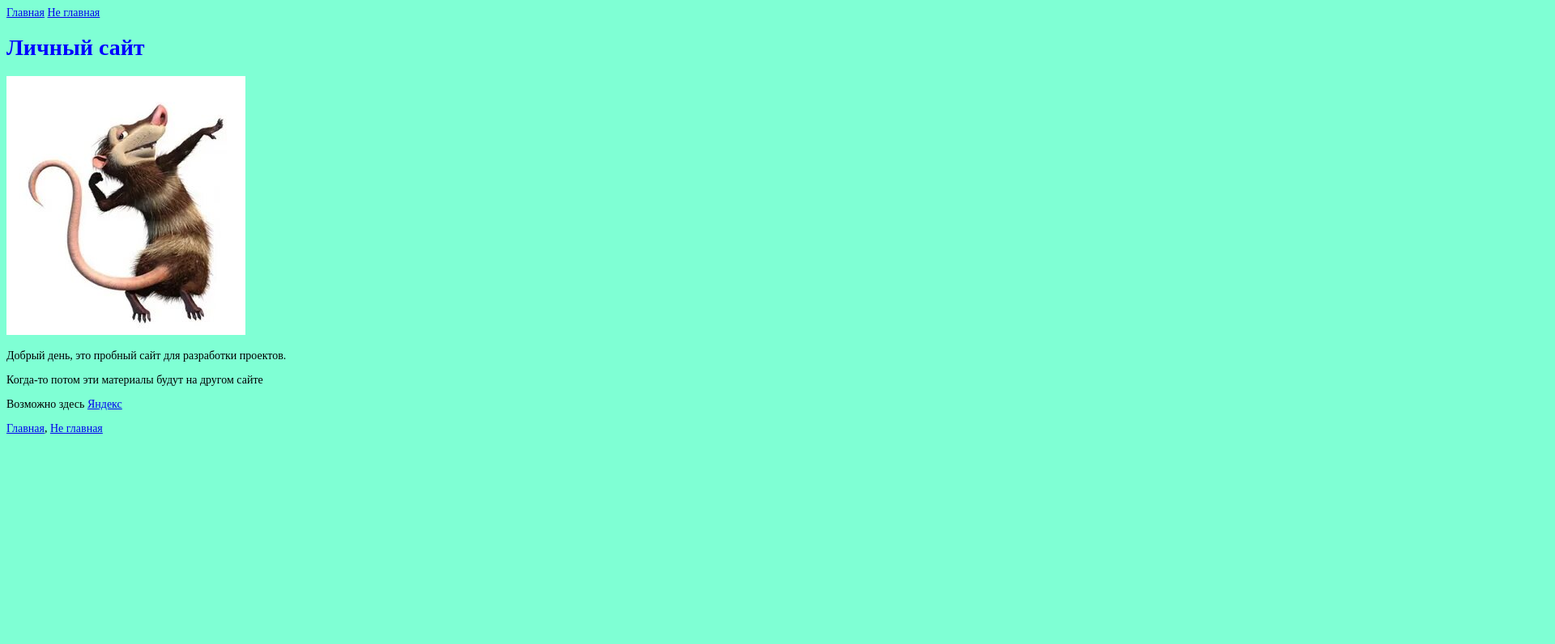
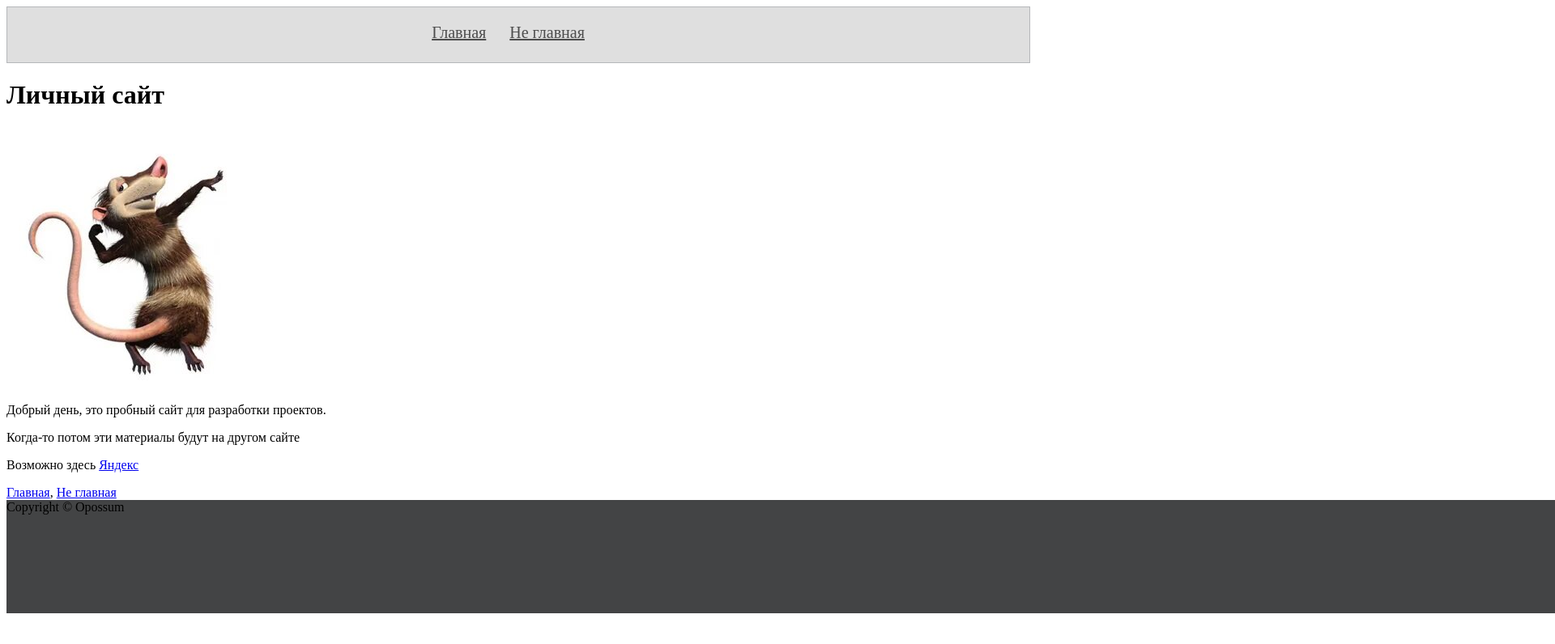
Before and after one commit to gradient27/site_teach, a plain HTML site: page index.html in a window 1280 px wide. Shown: the whole page at 81% size, 1920 px wide, since content can reach past the window. Drawn offline with Linux system fonts and the light colour scheme.

Commit message:
Создание хедера и футора

```diff
--- a/index.html
+++ b/index.html
@@ -7,8 +7,10 @@
     <link rel="stylesheet" href="style.css"
 </head>
 <body>
-    <a href="#">Главная</a>
-    <a href="#">Не главная</a>
+    <div class="header">
+        <a href="#">Главная</a>
+        <a href="#">Не главная</a>
+    </div>
     <h1>Личный сайт</h1>
     <img src="img/opossum.jpg">
     <p>Добрый день, это пробный сайт для разработки проектов.</p>
@@ -18,6 +20,9 @@
     <a href="#">Главная</a>,
     <a href="#">Не главная</a>
 
+    <div class="footer">
+        Copyright &copy; Opossum
+    </div>
 </body>
 
 </html>
--- a/style.css
+++ b/style.css
@@ -1,7 +1,22 @@
-body{
-background-color: aquamarine;
-font-size: 14px;
+.header{
+background-color: #dfdfdf;
+border-color: #b5b7ba;
+border-width: 0.14px;
+border-style: solid;
+height: 48px;
+text-align: center;
+padding-top: 20px;
 }
-h1{
-    color: blue;
+
+.header a{
+    color: #4d4d4d;
+    font-size: 20px;
+    font-weight: 100;
+    padding-right: 25px;
 }
+
+.footer{
+    background-color: #434445;
+    width: 1919px;
+    height: 140px;
+}
```
